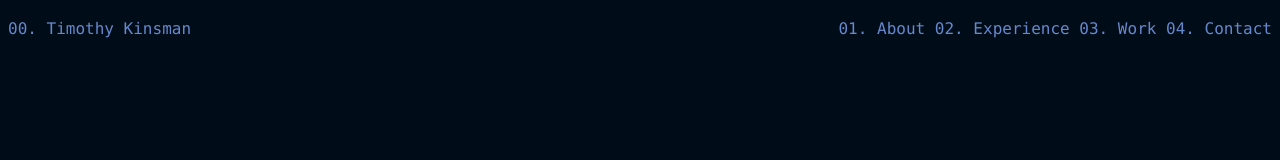
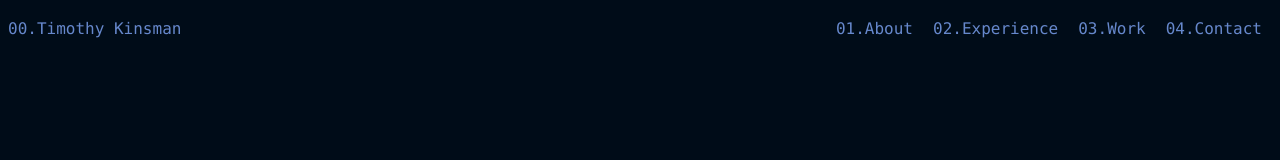
Before and after one commit to timkinsman/portfolio-site, a React (Create React App) app: page / in a window 1280 px wide. Shown: the top 160 px of the page. Built offline with nearby package versions, Linux system fonts and the light colour scheme.

Commit message:
added custom action

```diff
--- a/src/components/chatbot/Chatbot.js
+++ b/src/components/chatbot/Chatbot.js
@@ -65,8 +65,6 @@ class Chatbot extends Component {
     return item;
   }
 
-  //<div>&gt; Robin: Chat with me</div>
-
   render() {
     return(
       <div>
--- a/src/components/layout/Navbar.js
+++ b/src/components/layout/Navbar.js
@@ -4,10 +4,21 @@ import { Link } from "react-router-dom";
 const Navbar = () => {
   return (
     <div style={{display: 'flex', height: '5vh', alignItems: 'center'}}>
-      <Link to="/">00. Timothy Kinsman</Link>
+      <Link to="/">00.Timothy Kinsman</Link>
 
-      <div style={{marginLeft: 'auto'}}>
-        <Link to="/about">01. About</Link> <Link to="/experience">02. Experience</Link> <Link to="/work">03. Work</Link> <Link to="/contact">04. Contact</Link>
+      <div style={{marginLeft: 'auto', display: 'flex'}}>
+        <div style={{padding: '0 10px'}}>
+          <Link to="/about">01.About</Link>
+        </div>
+        <div style={{padding: '0 10px'}}>
+          <Link to="/experience">02.Experience</Link>
+        </div>
+        <div style={{padding: '0 10px'}}>
+          <Link to="/work">03.Work</Link>
+        </div>
+        <div style={{padding: '0 10px'}}>
+          <Link to="/contact">04.Contact</Link>
+        </div>
       </div>
     </div>
   );
```
